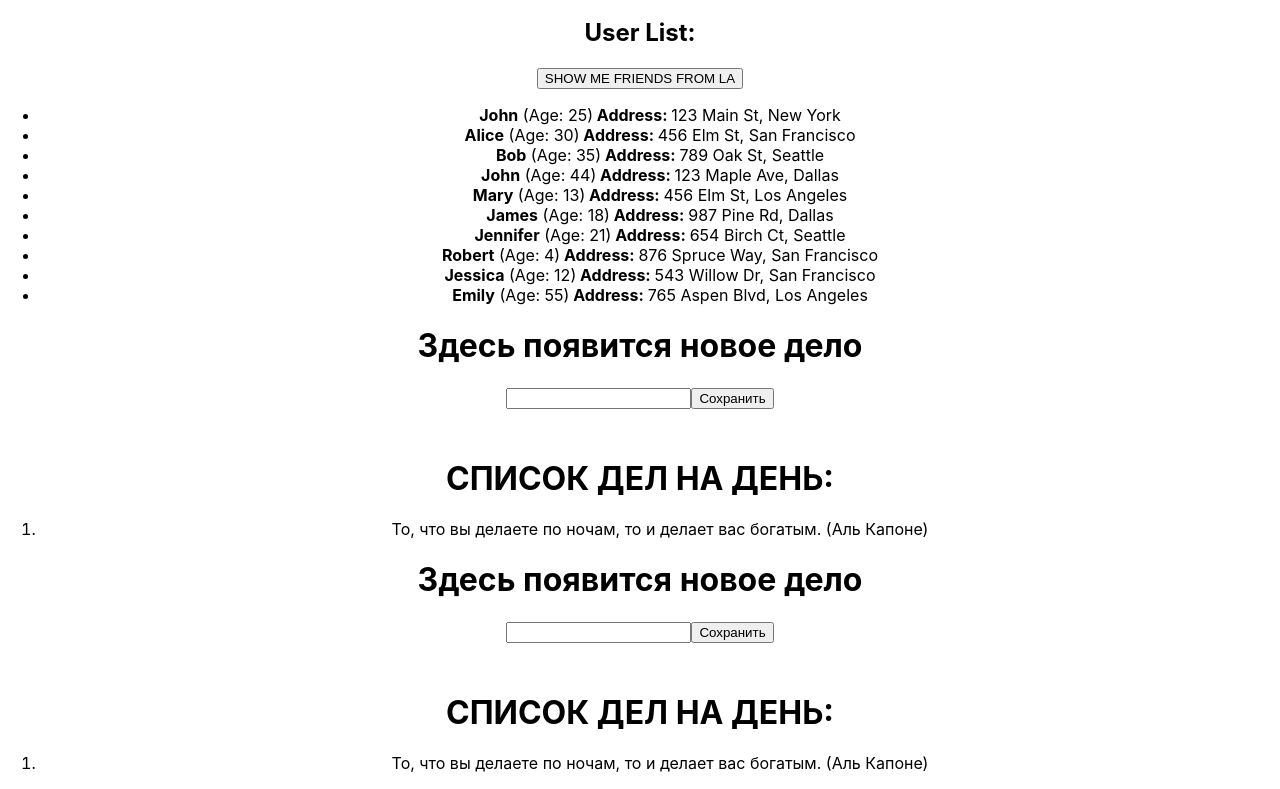
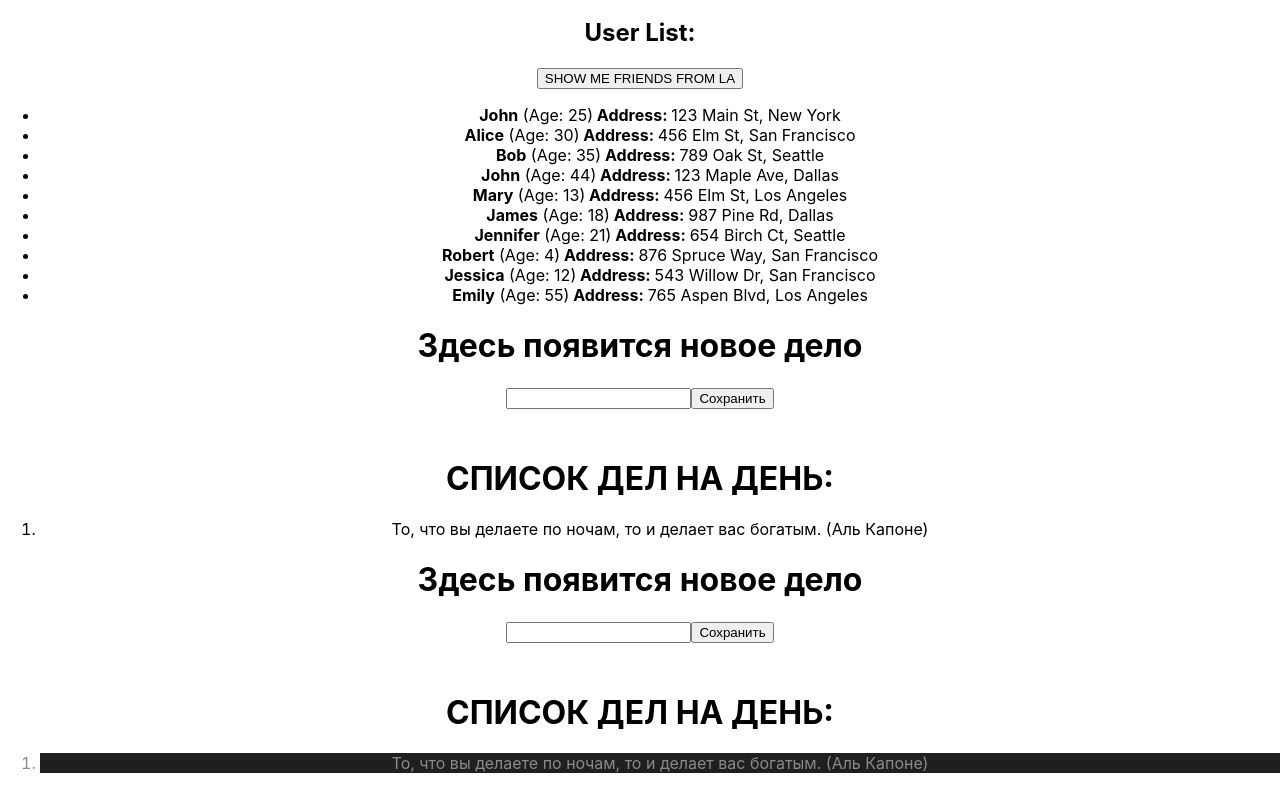
Before and after one commit to GlebN-k/incubator-autocheck, a React (Create React App) app in the folder homework-front-main/: page / in a window 1280 px wide. Shown: the part 271-1060 px from the top of the page. Built offline with nearby package versions, Linux system fonts and the light colour scheme.

Commit message:
monday-autocheck4-fixed color

```diff
--- a/homework-front-main/src/HW/4/HW4.tsx
+++ b/homework-front-main/src/HW/4/HW4.tsx
@@ -41,7 +41,7 @@ export const HW4 = () => {
       <ol id={'hw04-tasks'}>
         {texts.map((el, index) => {
          return (
-           <li key={index} id={`hw04-task-${index}`} className={ (index%2) ? s.chetNechet : ''}>
+           <li key={index} id={`hw04-task-${index}`} className={ (index%2) ? '' : s.chetNechet}>
              {el}
            </li>
       );
```
Also changed, not shown: homework-front-main/src/HW/4/HW4.module.css (line endings or trailing spaces).
